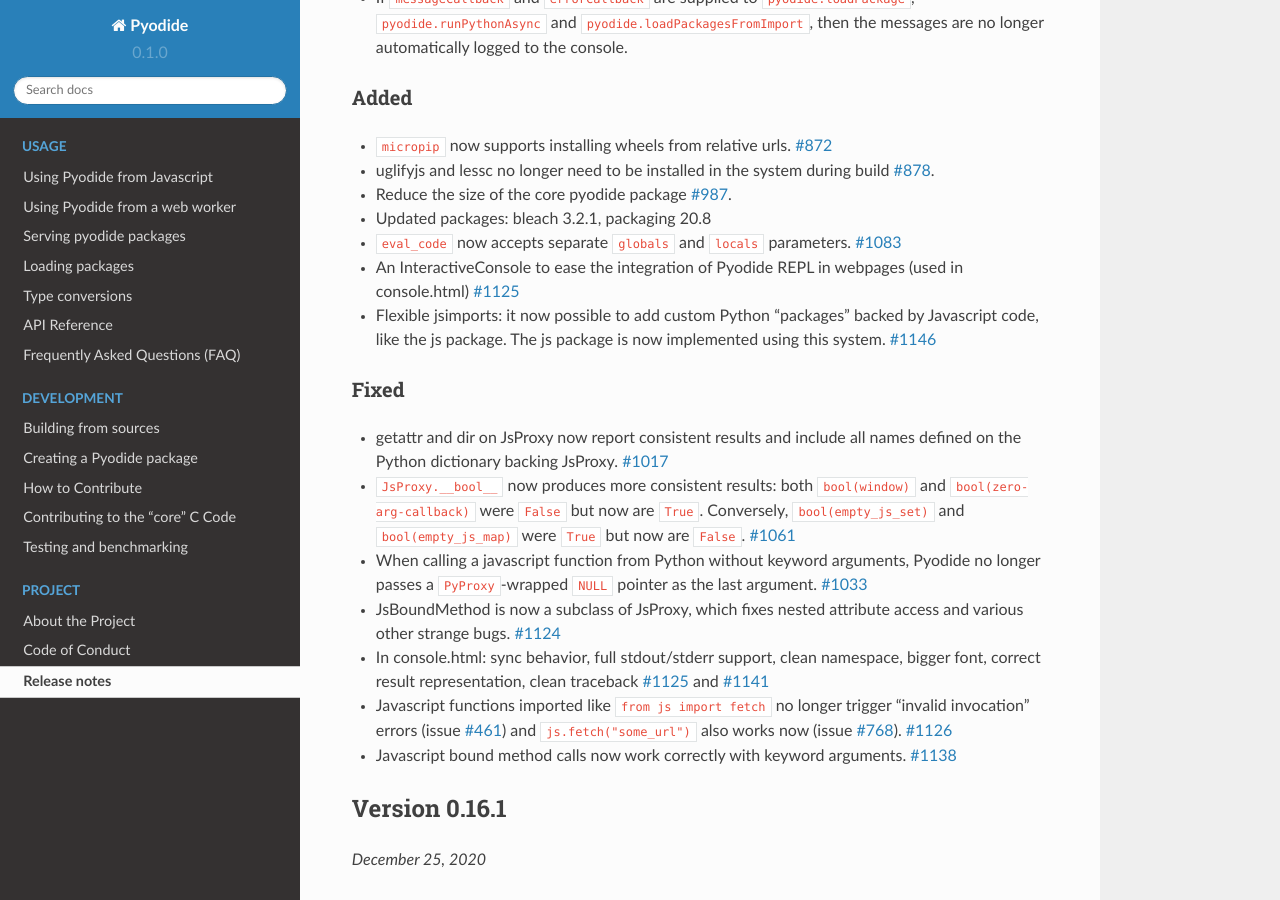
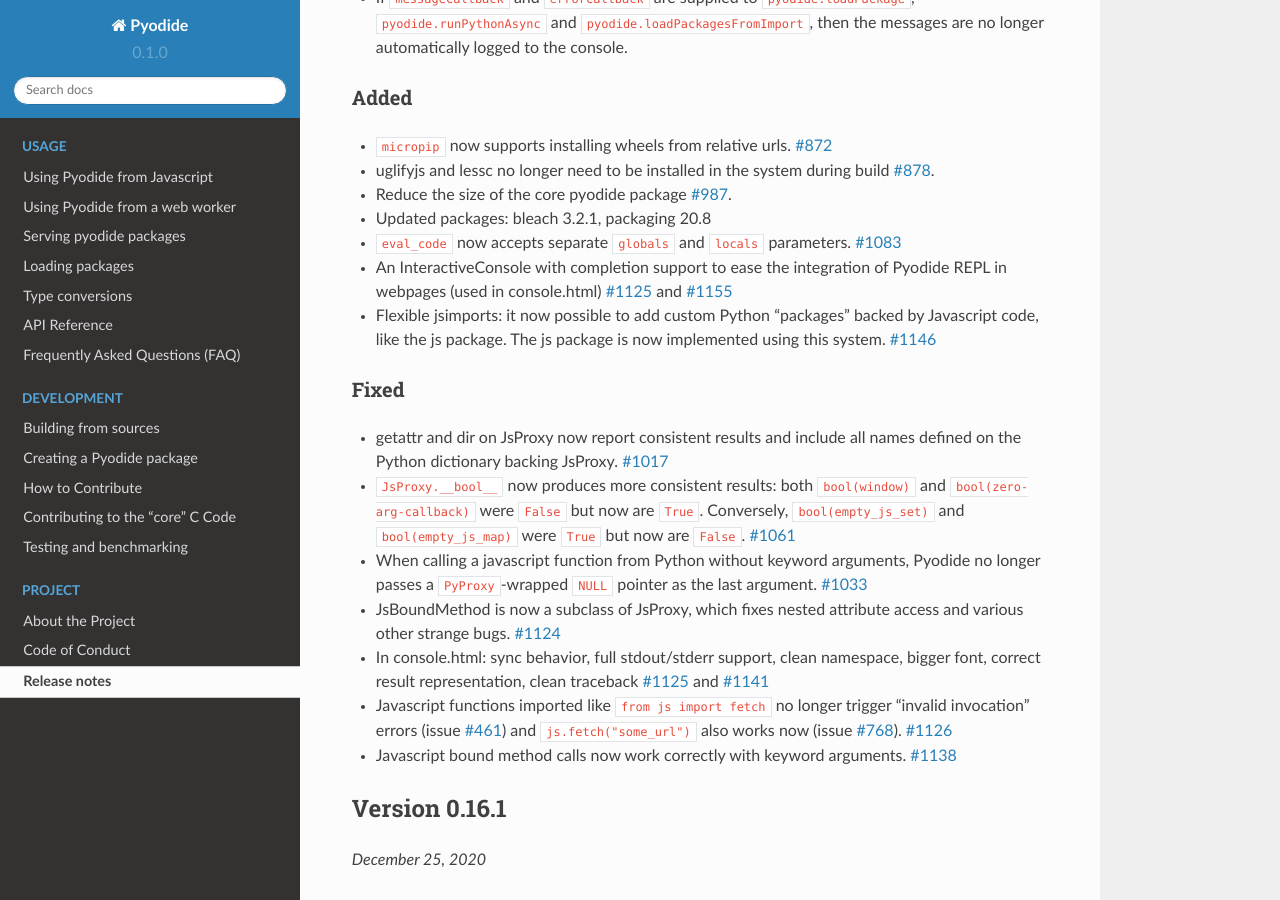
Before and after one commit to pyodide/pyodide, a Sphinx documentation site: the page built from docs/project/changelog.md, in a window 1280 px wide and 900 px high, scrolled down 549 px. Built offline with Sphinx 7.4.7 and the Read the Docs theme 2.0.0, drawn with Linux system fonts in a browser that asks for light colours; the version number is read from the project's files by our own code.

Commit message:
Changelog entry.

```diff
--- a/docs/project/changelog.md
+++ b/docs/project/changelog.md
@@ -38,8 +38,8 @@
 - Updated packages: bleach 3.2.1, packaging 20.8
 - `eval_code` now accepts separate `globals` and `locals` parameters.
   [#1083](https://github.com/iodide-project/pyodide/pull/1083)
-- An InteractiveConsole to ease the integration of Pyodide REPL in
-  webpages (used in console.html) [#1125](https://github.com/iodide-project/pyodide/pull/1125)
+- An InteractiveConsole with completion support to ease the integration
+  of Pyodide REPL in webpages (used in console.html) [#1125](https://github.com/iodide-project/pyodide/pull/1125) and [#1155](https://github.com/iodide-project/pyodide/pull/1155)
 - Flexible jsimports: it now possible to add custom Python "packages" backed by Javascript code, like the js package.
   The js package is now implemented using this system. [#1146](https://github.com/iodide-project/pyodide/pull/1146)
 
```
